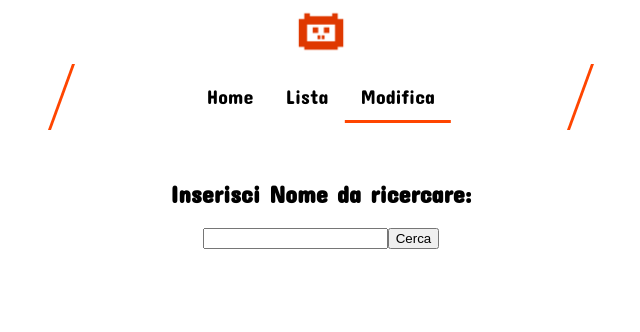
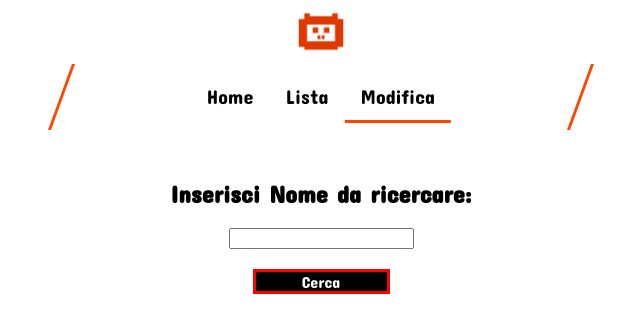
Before and after one commit to GabrielePanarello/RepoLista, an Angular app: page / in a window 1280 px wide. Both pictures are taken after a click on the item "Modifica". Shown: the top 332 px of the page, without its empty margins (319-959 px from the left). Built offline with nearby package versions, Linux system fonts and the light colour scheme.

Commit message:
Update Stile

```diff
--- a/src/app/components/edit-game-component/edit-game-component.component.css
+++ b/src/app/components/edit-game-component/edit-game-component.component.css
@@ -7,14 +7,42 @@ h2 {
     display: block;
     margin: 0 auto;
     text-align: center;
+    margin-bottom: 20px;
 }
 
 .found {
+    width: 500px;
     display: block;
     margin: 0 auto;
-    text-align: center;
 }
 
-input {
-    left: 0;
+label {
+    display: inline-block;
+    width: 210px;
+    text-align: right;
+    margin-bottom: 5px;
 }
+
+#cta {
+    font-family: 'Concert One', cursive;
+    width: 200px;
+    margin: auto;
+    margin-top: 20px;
+    text-align: center;
+    border: solid red;
+    background-color: black;
+    color: white;
+    cursor: pointer;
+}
+
+#cerca {
+    font-family: 'Concert One', cursive;
+    width: 131px;
+    margin: auto;
+    margin-top: 20px;
+    text-align: center;
+    border: solid red;
+    background-color: black;
+    color: white;
+    cursor: pointer;
+}
--- a/src/app/components/edit-game-component/edit-game-component.component.html
+++ b/src/app/components/edit-game-component/edit-game-component.component.html
@@ -1,17 +1,17 @@
 <h2>Inserisci Nome da ricercare:</h2>
 <div class="find">
     <input [(ngModel)]="value" />
-    <input type="button" value="Cerca" (click)="showGame(value)" />
+    <p id="cerca" (click)="showGame(value)">Cerca</p>
 </div>
 
 <div class="found" *ngIf="item != undefined">
 
-    <p>Nome: <input [(ngModel)]="item.nome" disabled /></p>
-    <p>Descrizione: <input [(ngModel)]="item.descrizione" /></p>
-    <p>Genere: <input [(ngModel)]="item.genere" /></p>
-    <p>Rating: <input [(ngModel)]="item.rating" /></p>
-    <p>Prezzo: <input [(ngModel)]="item.prezzo" /></p>
-    <p>Anno di Uscita: <input [(ngModel)]="item.annoUscita" /></p>
+    <label>Nome:</label> <input [(ngModel)]="item.nome" disabled />
+    <label>Descrizione:</label> <input [(ngModel)]="item.descrizione" />
+    <label>Genere:</label> <input [(ngModel)]="item.genere" />
+    <label>Rating:</label> <input [(ngModel)]="item.rating" />
+    <label>Prezzo:</label> <input [(ngModel)]="item.prezzo" />
+    <label>Anno di Uscita:</label> <input [(ngModel)]="item.annoUscita" />
 
-    <p><input type="button" value="Modifica" (click)="updateGame()"></p>
+    <p id="cta" (click)="updateGame()">Modifica</p>
 </div>
--- a/src/app/components/edit-game-component/edit-game-component.component.ts
+++ b/src/app/components/edit-game-component/edit-game-component.component.ts
@@ -18,17 +18,21 @@ export class EditGameComponentComponent implements OnInit{
 
   constructor(private listService: GameListService, private detailToEdit : DetailToEditService) { }
 
-  showGame(value: string){
-  this.item = this.listService.getGameByName(value);
-  console.log(this.value + this.item);
-  }
-
   ngOnInit(){
     this.item = this.detailToEdit.getTempItem();
   }
 
+  showGame(value: string){
+    if(value != undefined){
+      this.item = this.listService.getGameByName(value);
+    }else{
+     alert("Inserisci il Valore");
+   }
+   }
+
   updateGame(){
     this.listService.editGame(this.item);
+    alert("Modificato");
   }
 
 }
```
